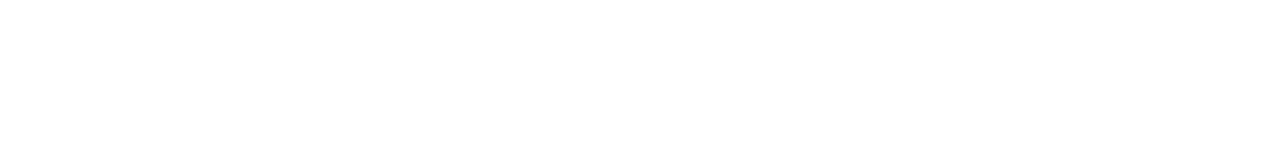
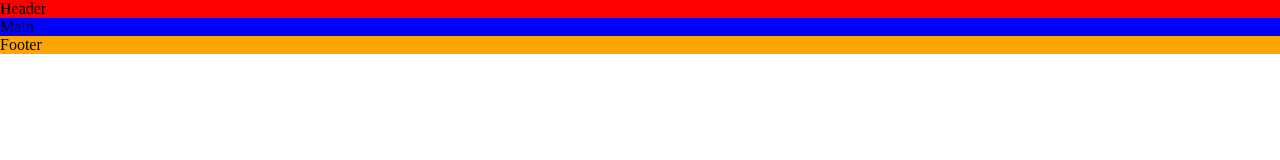
Before and after one commit to Emily-Rodden7/boujee-smoothie, a plain HTML site: page index.html in a window 1280 px wide. Drawn offline with Linux system fonts and the light colour scheme.

Commit message:
added header, main and footer. Removed default border to 0.

```diff
--- /dev/null
+++ b/assets/css/style.css
@@ -0,0 +1,20 @@
+* {
+    padding: 0;
+    margin: 0;
+    box-sizing: border-box;
+}
+
+/* header */
+header {
+    background-color: red;
+}
+
+/* main */
+main {
+    background-color: blue;
+}
+
+/* footer */
+footer {
+    background-color: orange;
+}
--- a/index.html
+++ b/index.html
@@ -3,10 +3,27 @@
 <head>
     <meta charset="UTF-8">
     <meta name="viewport" content="width=device-width, initial-scale=1.0">
+    <!-- Meta tags for search engines -->
+     <meta name=" description" content="Boujee Smoothie. All your Smoothie recipes in one place.">
+     <meta name="keywords" content="Boujee Smoothie, Smoothies, Healthy drinks, alcohol smoothies">
     <!-- Title -->
+
     <title>Boujee Smoothie</title>
+    <!-- Stylesheet -->
+     <link rel="stylesheet" href="assets/css/style.css">
+
+
 </head>
 <body>
+    <!-- Header -->
+     <header>Header</header>
+
+     <!-- Main Content -->
+      <main>Main</main>
+
+      <!-- Footer -->
+       <footer>Footer</footer>
+
 
 </body>
 </html>
```
